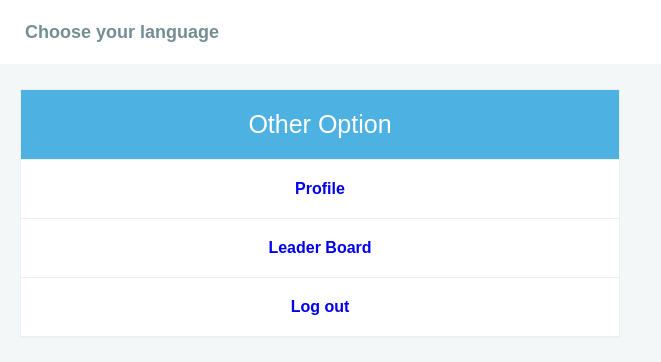
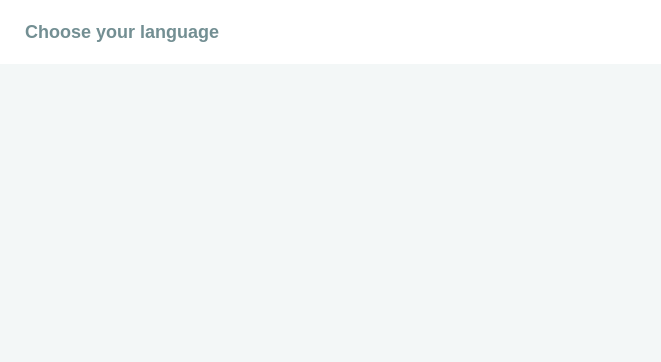
Before and after one commit to phanducthanh/LT-Web.BaiTapLon, a Flask app: template templates/dashboard.html in a window 1280 px wide. Shown: the part 60-422 px from the top of the page, without its empty margins (0-661 px from the left). Run offline with Flask 2, Linux system fonts and the light colour scheme; the template is opened without the code that fills it, so the values that code supplies are empty; the visitor is signed in with stand-in values (Sample User, id 1).

Commit message:
Add files via upload

```diff
--- a/templates/challenge.html
+++ b/templates/challenge.html
@@ -19,7 +19,7 @@
             margin-right: 10px;
     }
 
-    .columns-2 p,h3{
+    .columns-2 p,h3,code{
         text-align: left;
     }
 
--- a/templates/dashboard.html
+++ b/templates/dashboard.html
@@ -72,17 +72,7 @@
                     {% endfor %}
 
 
-                       <div class="columns-2">
-                       	<div class="option">
 
-                            <ul class="price" >
-                            	<li class="header">Other Option</li>
-                                <li><a href="/profile"><strong>Profile</strong></a></li>
-                                <li><a href="/leaderboard"><strong>Leader Board</strong></a></li>
-                                <li><a href="/logout"><strong>Log out</strong></a></li>
-                            </ul>
-                            </div>
-                        </div>
 			</div>
 		</div>
 	</div>
```
